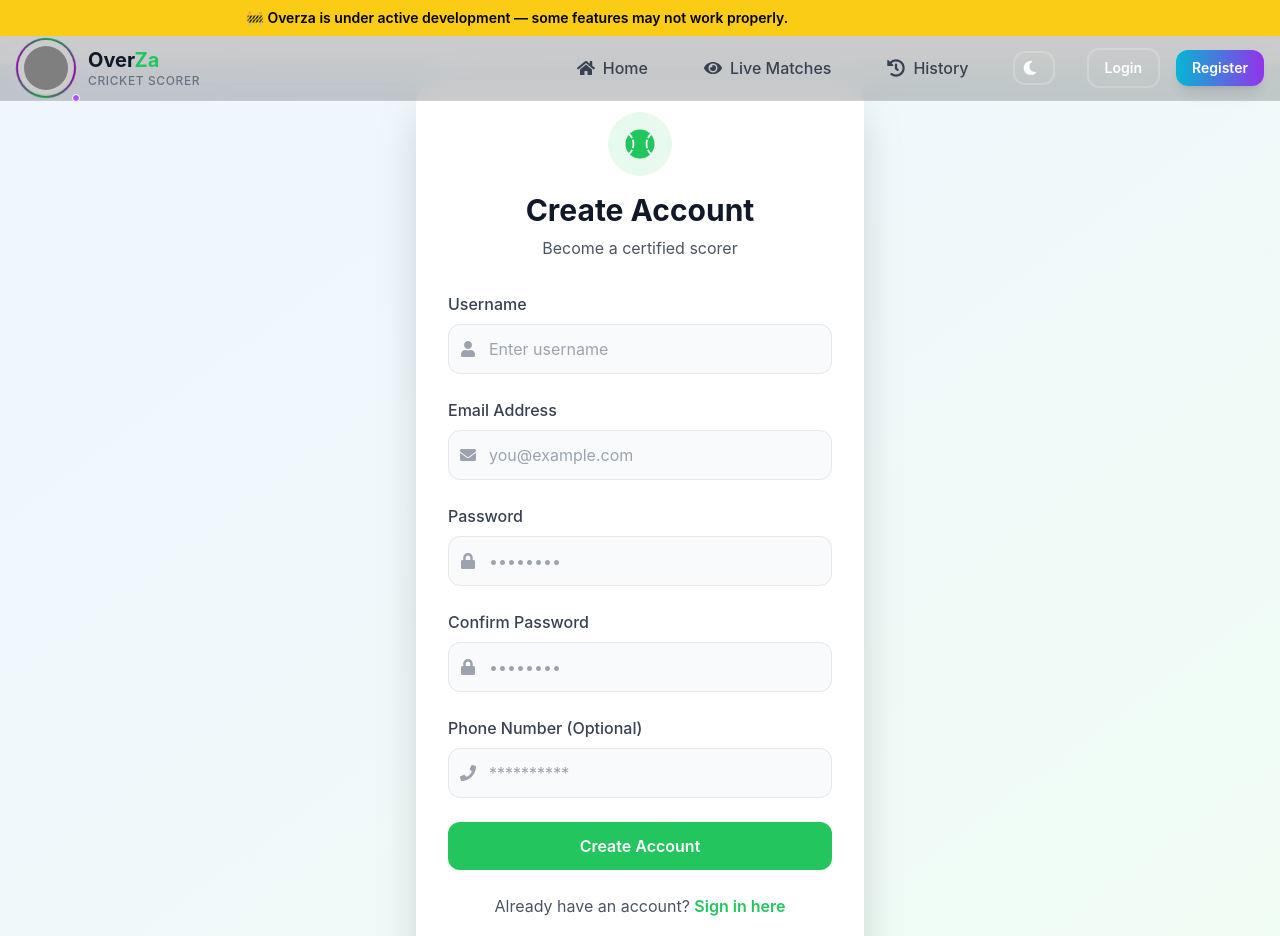
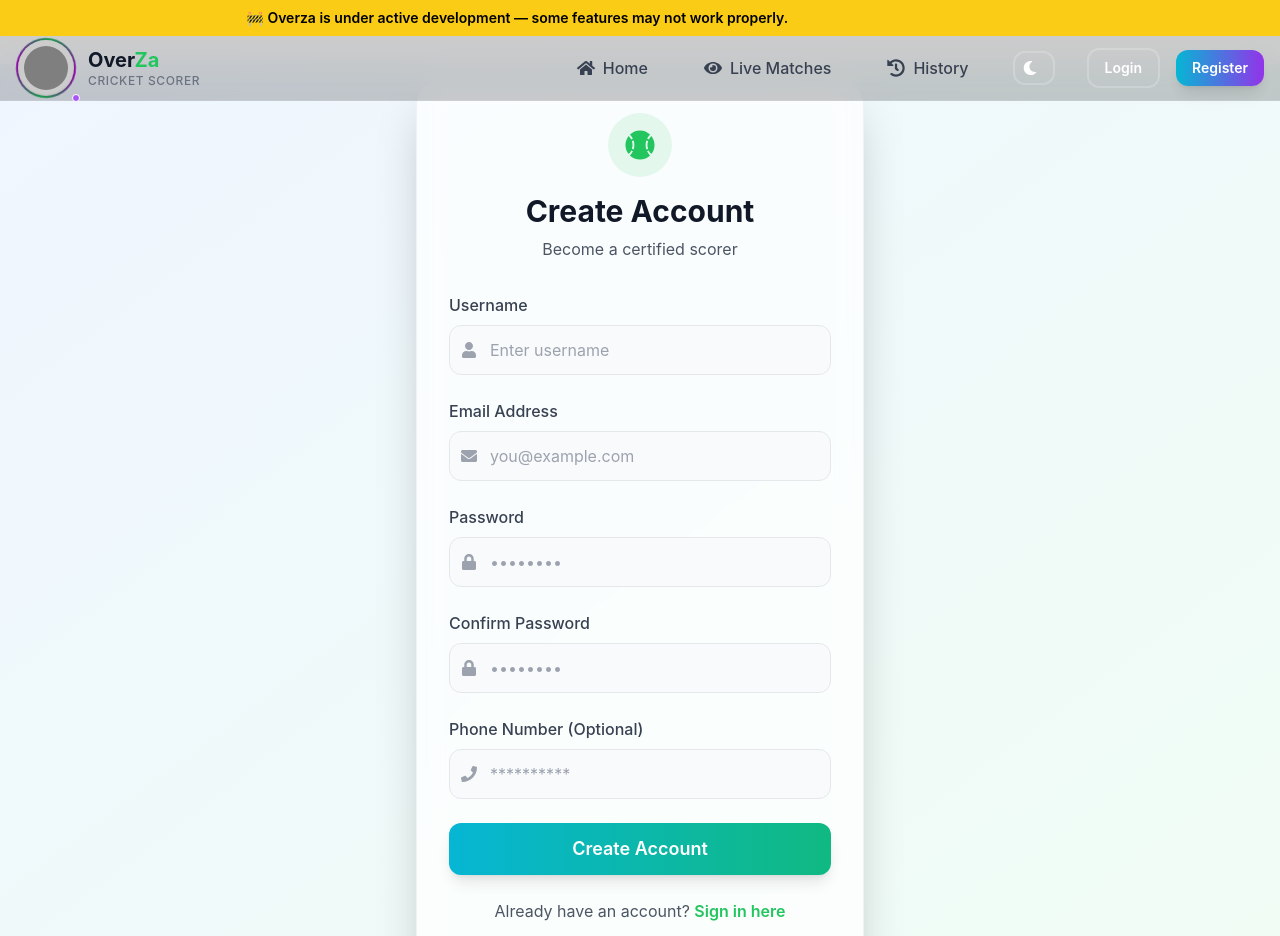
Before and after one commit to Ravi-Chaudhary44/overza, a React (Create React App) app: page /register in a window 1280 px wide. Shown: the top 936 px of the page. Built offline with nearby package versions, Linux system fonts and the light colour scheme; no server answers; grey boxes are pictures that could not be loaded.

Commit message:
Update Register.jsx

```diff
--- a/src/pages/Register.jsx
+++ b/src/pages/Register.jsx
@@ -3,6 +3,9 @@ import { Link, useNavigate } from 'react-router-dom';
 import { motion } from 'framer-motion';
 import { FaBaseballBall, FaUser, FaEnvelope, FaLock, FaPhone } from 'react-icons/fa';
 import { useAuth } from '../context/AuthContext';
+import { useTheme } from '../context/ThemeContext';
+import GlassButton from '../components/common/GlassButton';
+import GlassWrapper from '../components/layout/GlassWrapper';
 
 const Register = () => {
   const [formData, setFormData] = useState({
@@ -15,7 +18,7 @@ const Register = () => {
   const [isLoading, setIsLoading] = useState(false);
   const { register } = useAuth();
   const navigate = useNavigate();
-
+const { isDarkMode } = useTheme();
   const handleChange = (e) => {
     setFormData({
       ...formData,
@@ -58,7 +61,12 @@ const Register = () => {
         animate={{ opacity: 1, y: 0 }}
         className="w-full max-w-md"
       >
-        <div className="bg-white dark:bg-gray-800 rounded-3xl shadow-2xl p-8">
+        <GlassWrapper
+          variant={isDarkMode ? 'card' : 'light'}
+          rounded="3xl"
+          padding="p-8"
+          className="shadow-2xl"
+        >
           <div className="text-center mb-8">
             <div className="inline-flex items-center justify-center w-16 h-16 bg-cricket-green/10 rounded-full mb-4">
               <FaBaseballBall className="text-3xl text-cricket-green" />
@@ -171,13 +179,18 @@ const Register = () => {
               </div>
             </div>
 
-            <button
+             <GlassButton
               type="submit"
+              variant="primary"
+              size="lg"
+              fullWidth
               disabled={isLoading}
-              className="w-full bg-cricket-green hover:bg-cricket-darkGreen text-white py-3 rounded-xl font-semibold transition-all duration-300 transform hover:scale-[1.02] disabled:opacity-50 disabled:cursor-not-allowed"
+              className="bg-cricket-green hover:bg-cricket-darkGreen border-none shadow-lg"
+               glow
+  glowColor="rgba(9, 255, 0, 0.5)"
             >
               {isLoading ? 'Creating Account...' : 'Create Account'}
-            </button>
+            </GlassButton>
           </form>
 
 
@@ -196,7 +209,7 @@ const Register = () => {
     Contact administrator for scoring privileges.
   </p>
 </div>
-        </div>
+        </GlassWrapper>
       </motion.div>
     </div>
   );
```
